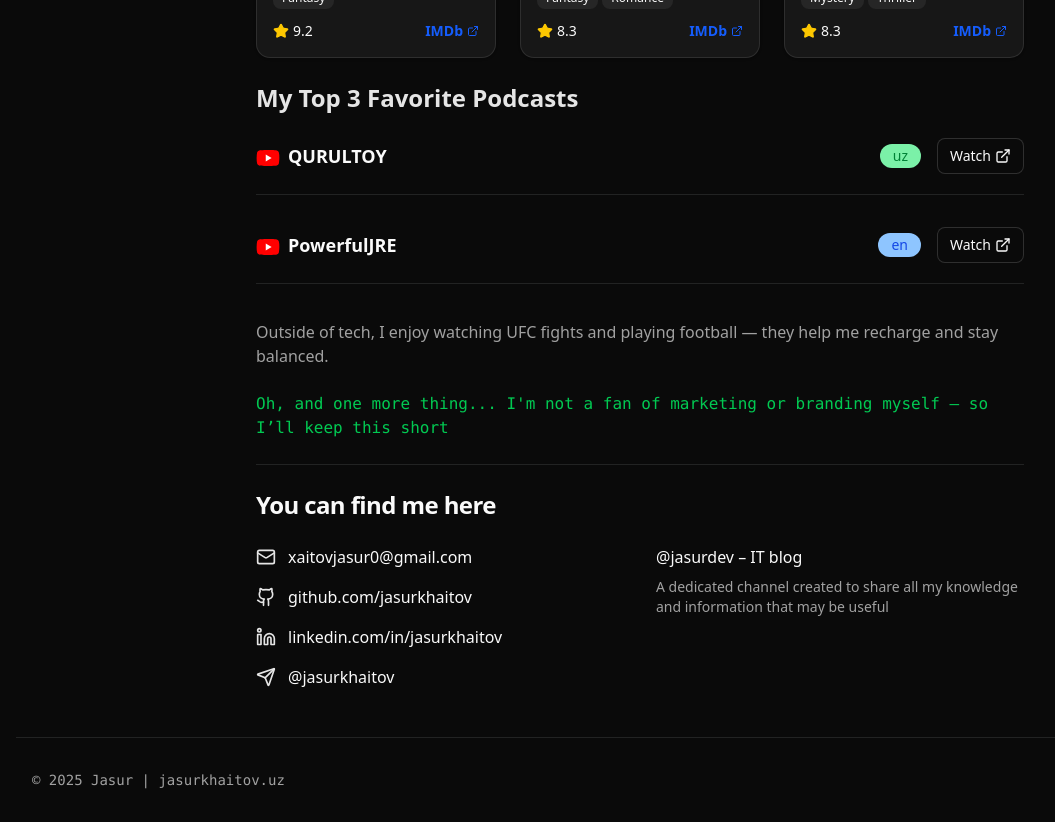
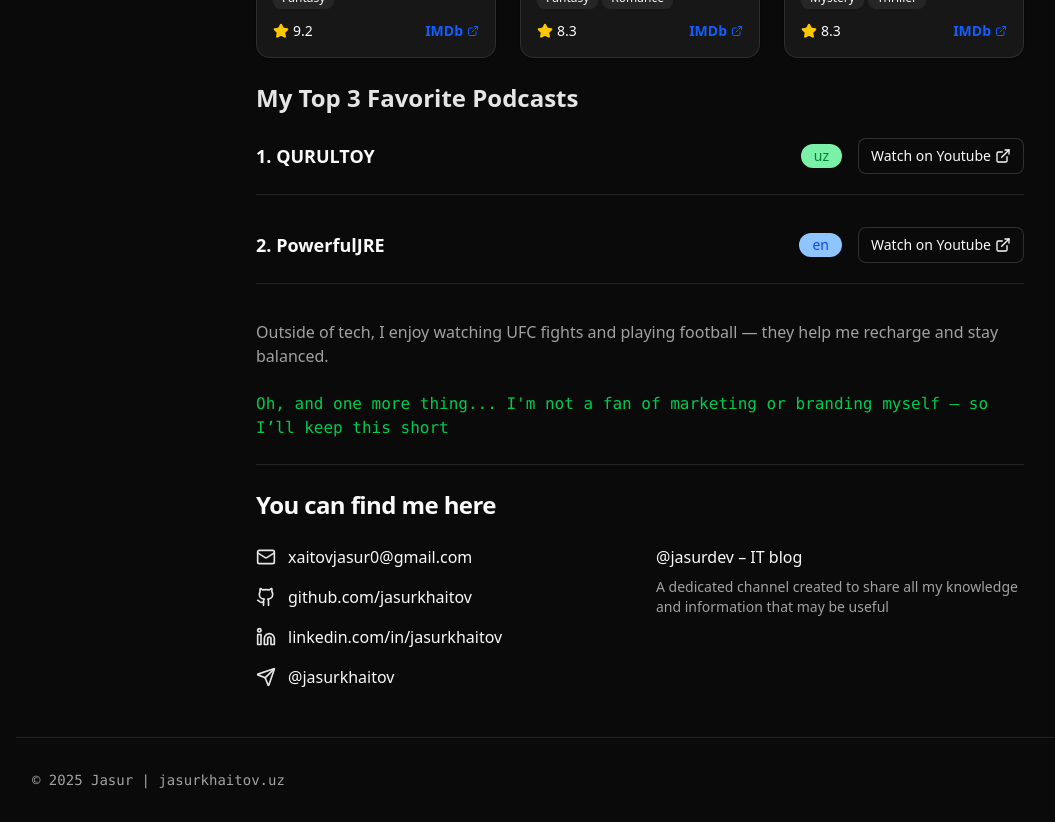
Before and after one commit to jasurkhaitov/blog, a React (Vite) app: page /en/whoiam in a window 1280 px wide. Shown: the part 1800-2622 px from the top of the page, without its empty margins (0-1055 px from the left). Built offline with nearby package versions, Linux system fonts and the light colour scheme.

Commit message:
added some changes to who I am podcast and post searching

```diff
--- a/src/components/blog/BlogPosts.tsx
+++ b/src/components/blog/BlogPosts.tsx
@@ -7,21 +7,33 @@ import { Grid3X3, List, Search, Calendar, ArrowRight, Languages } from "lucide-r
 import { listOfPost } from "@/posts/posts"
 import { Link } from "react-router-dom"
 
+function highlightText(text: string, highlight: string) {
+	if (!highlight.trim()) return text
+	const regex = new RegExp(`(${highlight})`, "gi")
+	return text.split(regex).map((part, i) =>
+		part.toLowerCase() === highlight.toLowerCase() ? (
+			<span key={i} className="text-green-500 font-semibold">
+				{part}
+			</span>
+		) : (
+			part
+		)
+	)
+}
+
 export default function BlogPosts() {
 	const [searchTerm, setSearchTerm] = useState("")
 	const [viewMode, setViewMode] = useState<"grid" | "list">("grid")
 
-	const filteredPosts = listOfPost.filter(
-		(post) =>
-			post.name.toLowerCase().includes(searchTerm.toLowerCase()) ||
-			post.hashtag.some((tag) => tag.toLowerCase().includes(searchTerm.toLowerCase())),
+	const filteredPosts = listOfPost.filter(post =>
+		post.name.toLowerCase().includes(searchTerm.toLowerCase())
 	)
 
 	return (
 		<div className="mt-10 w-full">
 			<div className="flex flex-col w-full xs:flex-row gap-4 mb-8">
 				<div className="relative flex-1">
-					<Search className="absolute left-3 top-1/2 transform -translate-y-[60%] text-muted-foreground w-4 h-4" />
+					<Search className="absolute left-3 top-[55%] transform -translate-y-[60%] text-muted-foreground w-4 h-4" />
 					<Input
 						placeholder="Search posts and tags..."
 						value={searchTerm}
@@ -65,7 +77,7 @@ export default function BlogPosts() {
 								</div>
 								<CardHeader className="py-1">
 									<CardTitle className="text-xl font-bold leading-tight group-hover:text-primary transition-colors">
-										{post.name}
+										{highlightText(post.name, searchTerm)}
 									</CardTitle>
 									<div className="flex items-center gap-2 text-sm text-muted-foreground">
 										<Calendar className="w-4 h-4" />
@@ -116,7 +128,7 @@ export default function BlogPosts() {
 										</div>
 										<div className="flex-1 min-w-0">
 											<h3 className="text-xl font-bold mb-2 group-hover:text-primary transition-colors">
-												{post.name}
+												{highlightText(post.name, searchTerm)}
 											</h3>
 											<div className="flex items-center gap-2 text-sm text-muted-foreground mb-2">
 												<Calendar className="w-4 h-4" />
--- a/src/components/shared/NavbarMobile.tsx
+++ b/src/components/shared/NavbarMobile.tsx
@@ -1,5 +1,5 @@
 import { useState } from 'react'
-import { Menu, MessageCircle, BookOpen, Contact, User } from 'lucide-react'
+import { Menu, MessageCircle, BookOpen, Contact } from 'lucide-react'
 import { Button } from '../ui/button'
 import {
 	Sheet,
@@ -62,14 +62,14 @@ export default function NavbarMobile({ lang }: MobileNavProps) {
 						{t('nav.blog')}
 					</Link>
 
-					<Link
+					{/* <Link
 						to={`/${currentLang}/whoiam`}
 						className='flex items-center gap-3 rounded-md px-4 py-3 border border-transparent hover:border-gray-300 dark:hover:border-gray-700 transition-all text-base font-medium text-gray-700 dark:text-gray-300 hover:bg-gray-50 dark:hover:bg-gray-800'
 						onClick={() => setOpen(false)}
 					>
 						<User className='h-5 w-5' />
 						{t('nav.whoiam')}
-					</Link>
+					</Link> */}
 
 					<Link
 						to={`/${currentLang}/contact`}
--- a/src/components/whoiam/WhoIAmPodcasts.tsx
+++ b/src/components/whoiam/WhoIAmPodcasts.tsx
@@ -27,27 +27,13 @@ export default function WhoIAmPodcasts() {
 			</h2>
 
 			<div className='grid gap-4 sm:gap-5'>
-				{podcasts.map(podcast => (
+				{podcasts.map((podcast, idx) => (
 					<div
 						key={podcast.key}
 						className='transition-all border-b pb-4 sm:pb-5 duration-200 flex items-center justify-between gap-2 mb-3'
 					>
 						<h3 className='text-base sm:text-lg font-semibold text-foreground flex items-center gap-1 xs:gap-2'>
-								<svg
-									className='w-6 h-4 translate-y-0.5 shrink-0 hidden xxs:block'
-									xmlns='http://www.w3.org/2000/svg'
-									viewBox='0 0 256 180'
-								>
-									<path
-										fill='#f00'
-										d='M250.346 28.075A32.18 32.18 0 0 0 227.69 5.418C207.824 0 127.87 0 127.87 0S47.912.164 28.046 5.582A32.18 32.18 0 0 0 5.39 28.24c-6.009 35.298-8.34 89.084.165 122.97a32.18 32.18 0 0 0 22.656 22.657c19.866 5.418 99.822 5.418 99.822 5.418s79.955 0 99.82-5.418a32.18 32.18 0 0 0 22.657-22.657c6.338-35.348 8.291-89.1-.164-123.134'
-									/>
-									<path
-										fill='#fff'
-										d='m102.421 128.06l66.328-38.418l-66.328-38.418z'
-									/>
-								</svg>
-								{t(`shows.podcasts.items.${podcast.key}.name`)}
+							{idx + 1}.{' '}{t(`shows.podcasts.items.${podcast.key}.name`)}
 						</h3>
 
 						<div className='flex flex-wrap items-center gap-2 sm:gap-4'>
--- a/src/lang/en.json
+++ b/src/lang/en.json
@@ -123,7 +123,7 @@
 		}
 	},
 	"common": {
-		"watch": "Watch",
+		"watch": "Watch on Youtube",
 		"contact": "You can find me here"
 	},
 
--- a/src/lang/ru.json
+++ b/src/lang/ru.json
@@ -123,7 +123,7 @@
 		}
 	},
 	"common": {
-		"watch": "Смотреть",
+		"watch": "Смотреть на YouTube",
 		"contact": "Вы можете найти меня здесь"
 	},
 
--- a/src/lang/uz.json
+++ b/src/lang/uz.json
@@ -123,7 +123,7 @@
 		}
 	},
 	"common": {
-		"watch": "Ko‘rish",
+		"watch": "YouTube’da ko'rish",
 		"contact": "Meni shu yerdan topishingiz mumkin"
 	},
 
--- a/src/posts/posts.tsx
+++ b/src/posts/posts.tsx
@@ -13,8 +13,8 @@ export const listOfPost = [
   },
   {
     img: Img,
-    hashtag: ['#js', '#ts', '#html', '#css'],
-    name: "xAYR World",
+    hashtag: ['#html', '#css'],
+    name: "Nimadur",
     slug: "xayr-world",
     date: "2025-08-14 18:02",
     file: () => import("./second-post.md?raw"),
@@ -23,8 +23,8 @@ export const listOfPost = [
   },
   {
     img: Img,
-    hashtag: ['#js', '#ts', '#html', '#css'],
-    name: "xAYR World",
+    hashtag: ['#react', '#angular'],
+    name: "Kimdur",
     slug: "xayr-worlds",
     date: "2025-08-14 18:02",
     file: () => import("./second-post.md?raw"),
```
Lines whose indentation alone changed are shown as unchanged.
